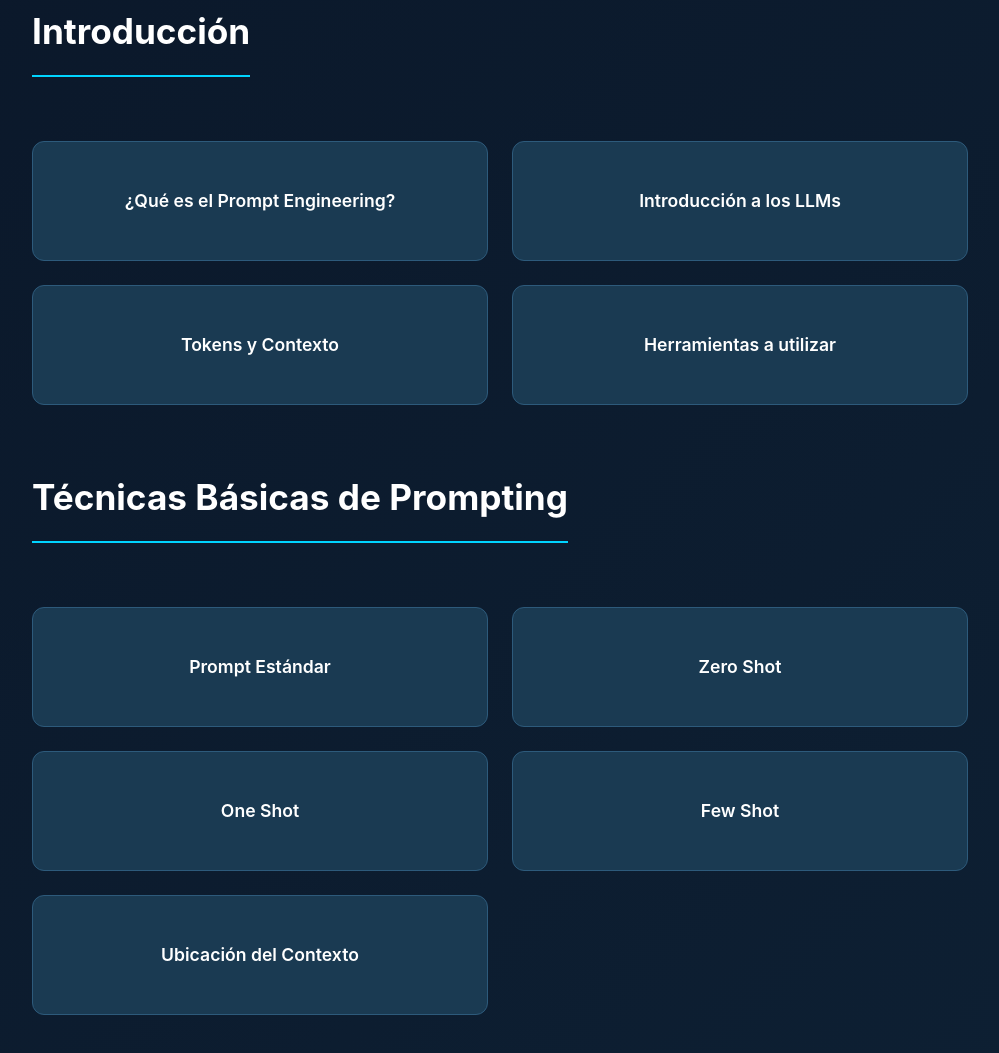
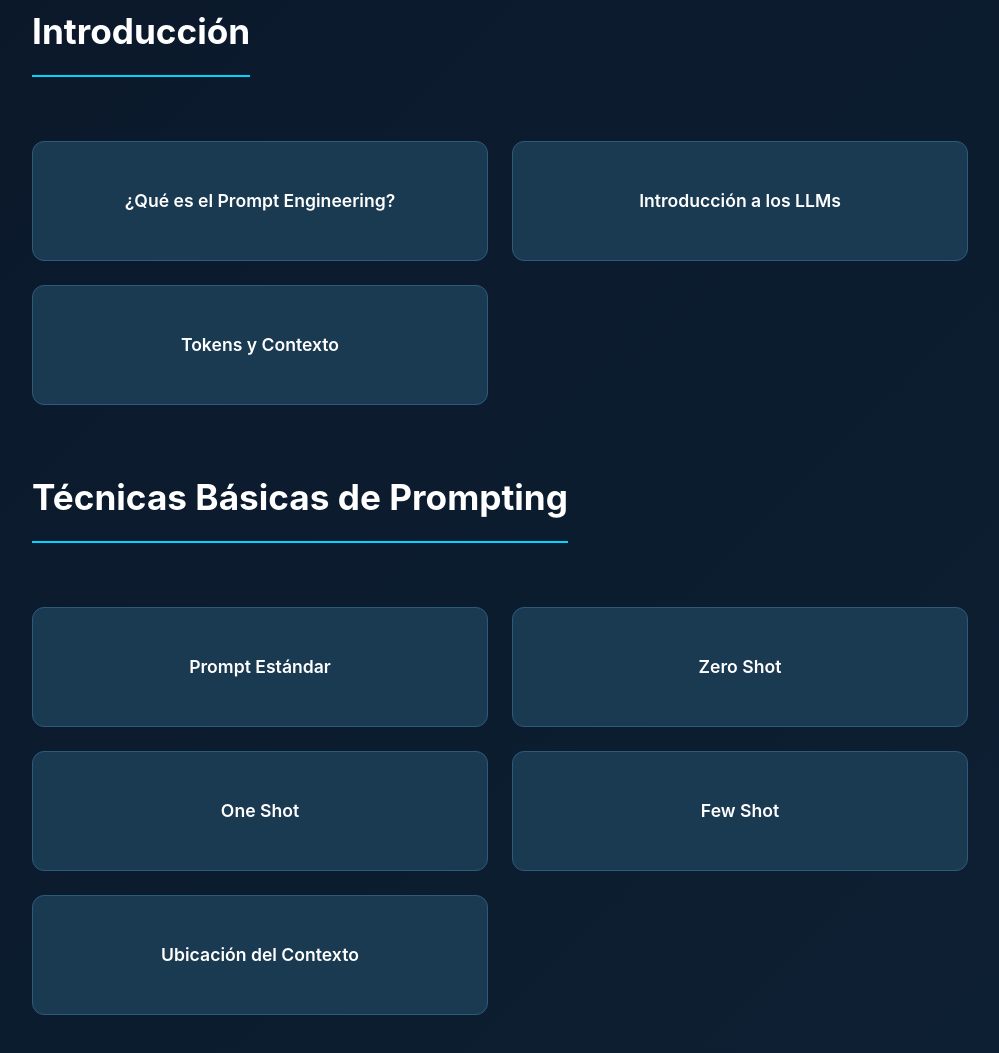
Before and after one commit to RafaSequeira/prompt-engeneering, a plain HTML site: page index.html in a window 1280 px wide. Shown: the part 627-1680 px from the top of the page, without its empty margins (140-1139 px from the left). Drawn offline with Linux system fonts and the light colour scheme.

Commit message:
adding reference to github folder in index

```diff
--- a/index.html
+++ b/index.html
@@ -63,15 +63,9 @@
             <h3>Introducción a los LLMs</h3>
           </div>
         </a>
-
         <a href="introduccion/tokens-contexto.html" class="card-link">
           <div class="card">
             <h3>Tokens y Contexto</h3>
-          </div>
-        </a>
-        <a href="introduccion/herramientas.html" class="card-link">
-          <div class="card">
-            <h3>Herramientas a utilizar</h3>
           </div>
         </a>
       </div>
@@ -158,7 +152,7 @@
     <section id="repositorio" class="guide-section">
       <h2 class="section-title">Repositorio</h2>
       <div class="cards-grid">
-        <a href="repo/prompt-engeneer-repo.html" class="card-link">
+        <a href="https://github.com/RafaSequeira/prompt-engeneering/tree/5b573233dda3b1b8ab0e04a6d82f91c1474c29a4/taskManager" target="_blank" class="card-link">
           <div class="card">
             <h3>Repositorio del app de ejemplo</h3>
           </div>
```
